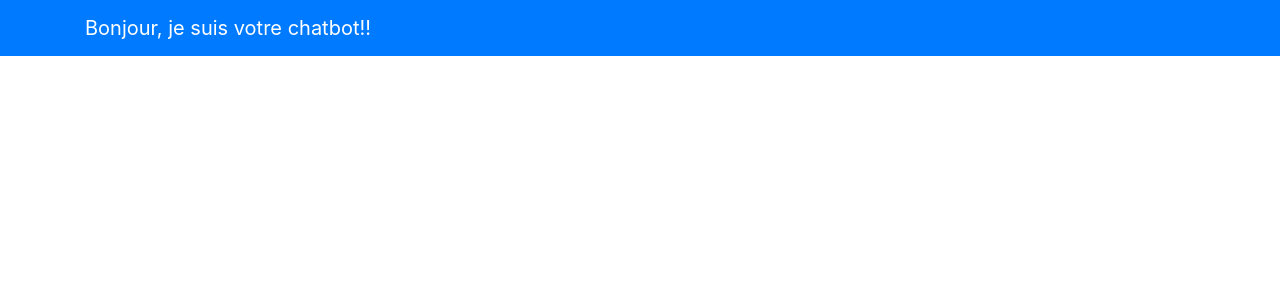
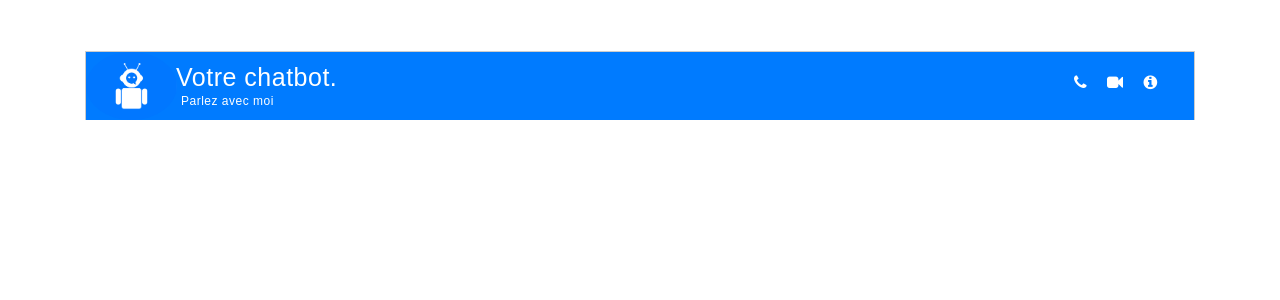
Before and after one commit to MouslimAitssi/responsive-chatbot, a React (Create React App) app: page / in a window 1280 px wide. Shown: the top 300 px of the page. Built offline with nearby package versions, Linux system fonts and the light colour scheme.

Commit message:
bar completed

```diff
--- a/package.json
+++ b/package.json
@@ -7,6 +7,7 @@
     "@testing-library/react": "^9.5.0",
     "@testing-library/user-event": "^7.2.1",
     "bootstrap": "^4.5.0",
+    "dialogflow": "^1.2.0",
     "react": "^16.13.1",
     "react-dom": "^16.13.1",
     "react-popper": "^2.2.3",
--- a/public/index.html
+++ b/public/index.html
@@ -3,6 +3,8 @@
   <head>
     <meta charset="utf-8" />
     <link rel="icon" href="%PUBLIC_URL%/favicon.ico" />
+    <link rel="stylesheet" href="https://stackpath.bootstrapcdn.com/bootstrap/4.5.0/css/bootstrap.min.css" />
+    <link rel="stylesheet" href="https://stackpath.bootstrapcdn.com/font-awesome/4.7.0/css/font-awesome.min.css"/>
     <meta name="viewport" content="width=device-width, initial-scale=1" />
     <meta name="theme-color" content="#000000" />
     <meta
@@ -24,11 +26,13 @@
       work correctly both with client-side routing and a non-root public URL.
       Learn how to configure a non-root public URL by running `npm run build`.
     -->
-    <title>React App</title>
+    <title>Chatbot</title>
   </head>
   <body>
     <noscript>You need to enable JavaScript to run this app.</noscript>
     <div id="root"></div>
+
+
     <!--
       This HTML file is a template.
       If you open it directly in the browser, you will see an empty page.
--- a/src/App.css
+++ b/src/App.css
@@ -1,38 +1,58 @@
-.App {
-  text-align: center;
+.container
+{
+  max-width: 500 !important;
+  margin: auto;
+  margin-top: 4%;
+  font-family: sans-serif;
+  letter-spacing: 0.5px;
+
+}
+img {
+  max-width: 130%;
+  border-radius: 50%;
 }
 
-.App-logo {
-  height: 40vmin;
-  pointer-events: none;
+.msg-header {
+  border: 1px solid #ccc;
+  width: 100%;
+  height: 10%;
+  border-bottom: none;
+  display: inline-block;
+  background-color: #007bff;
+}
+.msg-header-img
+{
+  border-radius: 40%;
+  width: 70px;
+  float: left;
+}
+.active {
+  width: 80%;
+  margin-top: 10px;
+  float: left;
+  margin-left: 10px;
+
+}
+.active h4 {
+  font-size: 25px;
+  margin-left: 10px;
+  color: #fff;
+}
+.active h6{
+  font-size: 12px;
+  margin-left: 15px;
+  line-height: 2px;
+  color: #fff;
 }
 
-@media (prefers-reduced-motion: no-preference) {
-  .App-logo {
-    animation: App-logo-spin infinite 20s linear;
-  }
+.header-icons{
+  margin-top: 12px;
+  margin-right: 10px;
+  float: right;
+  width: 120px;
 }
-
-.App-header {
-  background-color: #282c34;
-  min-height: 100vh;
-  display: flex;
-  flex-direction: column;
-  align-items: center;
-  justify-content: center;
-  font-size: calc(10px + 2vmin);
-  color: white;
+.header-icons .fa {
+  color: #fff;
+  cursor: pointer;
+  margin: 10px;
 }
-
-.App-link {
-  color: #61dafb;
-}
-
-@keyframes App-logo-spin {
-  from {
-    transform: rotate(0deg);
-  }
-  to {
-    transform: rotate(360deg);
-  }
-}
--- a/src/App.js
+++ b/src/App.js
@@ -1,6 +1,8 @@
 import React, { Component } from 'react';
 import './App.css';
+import training from './components/training';
 import { Navbar, NavbarBrand } from 'reactstrap';
+import chatbot from './chatbot.jpg'
 
 class App extends Component {
 
@@ -10,13 +12,22 @@ class App extends Component {
 
   render() {
     return(
-      <div>
-        <Navbar dark color="primary">
           <div className="container">
-             <NavbarBrand href="/">Bonjour, je suis votre chatbot!!</NavbarBrand>
+            <div className="msg-header">
+              <div className="msg-header-img">
+                <img src={chatbot} alt="chatbot img"/>
+              </div>
+              <div className="active">
+                <h4>Votre chatbot.</h4>
+                <h6>Parlez avec moi</h6>
+              </div>
+              <div className="header-icons">
+                <i className="fa fa-phone"></i>
+                <i className="fa fa-video-camera"></i>
+                <i className="fa fa-info-circle"></i>
+              </div>
+            </div>
           </div>
-        </Navbar>
-      </div>
     );
   }
 }
--- a/src/components/training.js
+++ b/src/components/training.js
@@ -5,7 +5,4 @@ export default class training extends Component {
         super(props);
     }
 
-    render() {
-
-    }
 }
```
Also changed, not shown: src/chatbot.jpg (added), 1 other file (tests, documents, lock files or other folders).
